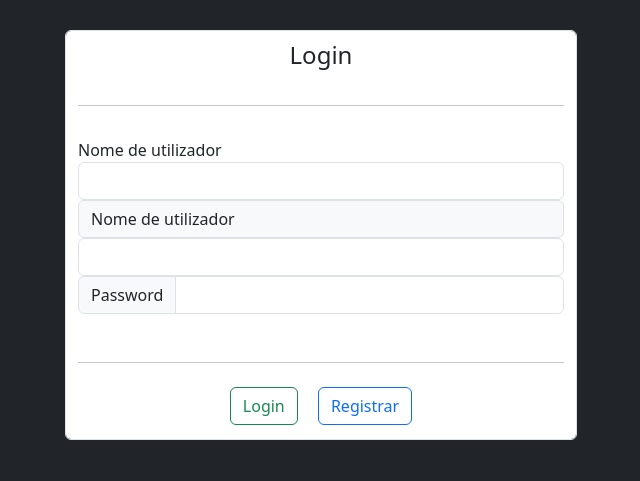
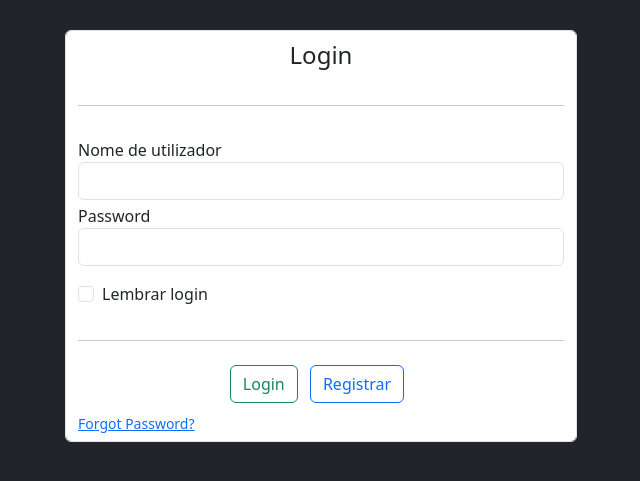
Before and after one commit to MiguelMelo-1/projeto_sw, a Flask app: page / in a window 1280 px wide. Shown: the part 162-643 px from the top of the page, without its empty margins (319-959 px from the left). Run offline with Flask 3, Linux system fonts and the light colour scheme; some libraries are stand-ins or nearby versions.

Commit message:
MiguelMelo

```diff
--- a/project/forms.py
+++ b/project/forms.py
@@ -1,11 +1,16 @@
 from flask_wtf import FlaskForm
+from project.models import User
 from wtforms import StringField, PasswordField, SubmitField, BooleanField
-from wtforms.validators import DataRequired, Length, EqualTo
+from wtforms.validators import DataRequired, Length, EqualTo, Email, ValidationError
 
 class RegistrationForm(FlaskForm):
     username = StringField('Nome de utilizador', validators=[
         DataRequired(),
         Length(min=2, max=20)
+    ])
+    email = StringField('Email', validators=[
+        DataRequired(),
+        Email()
     ])
     password = PasswordField('Password', validators=[
         DataRequired()
@@ -15,6 +20,16 @@ class RegistrationForm(FlaskForm):
         EqualTo('password')
     ])
     submit = SubmitField('Registrar')
+
+    def validate_username(self, username):
+        user = User.query.filter_by(username=username.data).first()
+        if user:
+            raise ValidationError('Este utilizador já existe')
+
+    def validate_email(self, email):
+        user = User.query.filter_by(email_address=email.data).first()
+        if user:
+            raise ValidationError('Este email já existe')
 
 class LoginForm(FlaskForm):
     username = StringField('Nome de utilizador', validators=[
--- a/project/models.py
+++ b/project/models.py
@@ -17,7 +17,6 @@ class User(db.Model):
     #     self.password_hash =  bcrypt.generate_password_hash(plain_text_password).decode('utf-8')
 
 
-
 class Task(db.Model):
     date_time = datetime.now()
     id = db.Column(db.Integer(), primary_key=True)
--- a/project/routes.py
+++ b/project/routes.py
@@ -1,6 +1,6 @@
 from flask import Flask, request, render_template, redirect, flash, url_for
 from datetime import datetime
-from project import app
+from project import app, db, bcrypt
 from project.models import User, Task
 from project.forms import RegistrationForm, LoginForm
 from project import db
@@ -22,7 +22,6 @@ def index():
             category = task_categoria,
             date_start = task_date_start,
             date_end = task_date_end
-
             )
         db.session.add(new_task)
         db.session.commit()
@@ -35,6 +34,10 @@ def index():
 def register():
     form = RegistrationForm()
     if form.validate_on_submit():
+        hashed_password = bcrypt.generate_password_hash(form.password.data).decode('utf-8')
+        user = User(username = form.username.data, email_address=form.email.data, password_hash=hashed_password)
+        db.session.add(user)
+        db.session.commit()
         flash('Conta criada com sucesso', 'success')
         return redirect(url_for('login'))
     return render_template('register.html', form=form)
@@ -42,6 +45,12 @@ def register():
 @app.route("/", methods = ["GET", "POST"])
 def login():
     form = LoginForm()
+    if form.validate_on_submit():
+        if form.username.data == '' and form.password.data=='':
+            flash('Login com sucesso', 'success')
+            return redirect(url_for('index'))
+        else:
+            flash('Login sem sucesso, verifique o username e password', 'danger')
     return render_template('login.html', form=form)
 
 @app.route("/tasks")
--- a/project/templates/login.html
+++ b/project/templates/login.html
@@ -24,24 +24,36 @@
                         {% else %}
                             {{ form.username(class="form-control") }}
                         {% endif %}
-                        <span class="input-group-text">Nome de utilizador</span>
-                        <input type="text" class="form-control" id="idLoginUsername">
                     </div>
-                    <div class="input-group mb-3">
-                        <span class="input-group-text">Password</span>
-                        <input type="password" class="form-control" id="idLoginPassword">
+                    <div class="form-group mt-1">
+                        {{ form.password.label(class="form-control-label") }}
+                        {% if form.password.errors %}
+                            {{ form.password(class="form-control is-invalid") }}
+                            <div class="invalid-feedback">
+                                {% for error in form.password.errors %}
+                                    <span>{{ error }}</span>
+                                {% endfor %}
+                            </div>
+                        {% else %}
+                            {{ form.password(class="form-control") }}
+                        {% endif %}
+                    </div>
+                    <div class="form-check mt-3">
+                        {{ form.remember(class="form-check-input") }}
+                        {{ form.remember.label(class="form-check-label") }}
                     </div>
                 </div>
                 <hr>
                 <div class="text-center">
-                    <input type="submit" value="Login" class="btn btn-outline-success m-2">
+                    {{ form.submit(class="btn btn-outline-success") }}
                     <a href="{{ url_for('register') }}" class="btn btn-outline-primary m-2" role="button">Registrar</a>
                 </div>
             </fieldset>
+            <small class="text-muted ml2-2 text-center"><a href="#">Forgot Password?</a></small>
             {% with messages = get_flashed_messages(with_categories=true) %}
                 {%  if messages %}
                     {% for categoria, mensagem in messages %}
-                        <div class="alert alert-{{ categoria }}">
+                        <div class="alert alert-{{ categoria }} mt-3">
                             <p>{{ mensagem }}</p>
                         </div>
                     {% endfor %}
```
Also changed, not shown: project/templates/register.html (+14 -1 lines).
